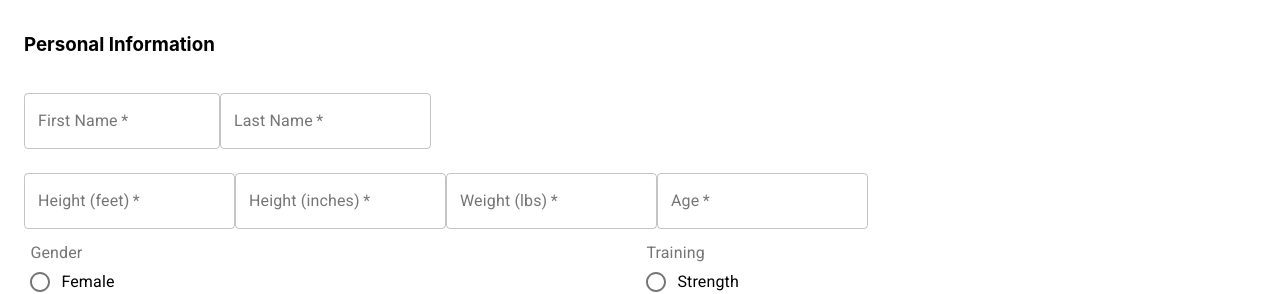
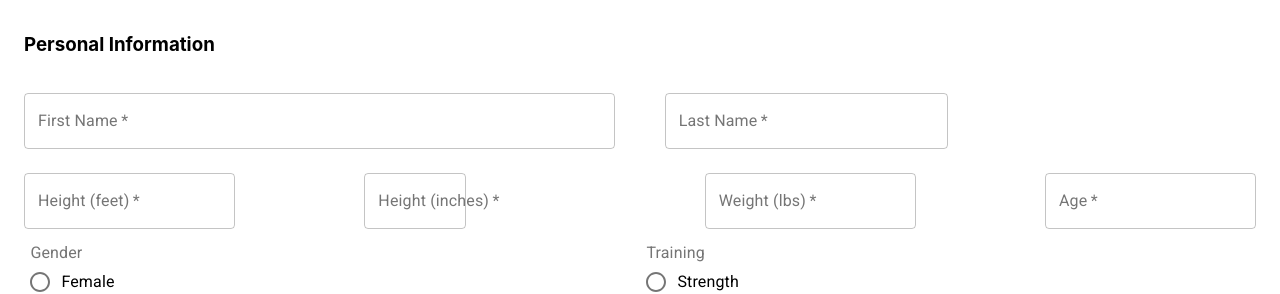
Before and after one commit to allygator/dietician, a React (Create React App) app: page /profile in a window 1280 px wide. Shown: the top 294 px of the page. Built offline with nearby package versions, Linux system fonts and the light colour scheme; no server answers.

Commit message:
Fixing class styling issue from minification

```diff
--- a/src/App.css
+++ b/src/App.css
@@ -289,10 +289,10 @@ a {
     align-self: flex-end;
 }
 
-#profile .makeStyles-inputGroup-241:nth-child(2)>div {
+#profile div:nth-child(2)>div {
     width: 48%;
 }
 
-.makeStyles-inputGroup-241 {
+#profile>div {
     justify-content: space-between;
 }
```
